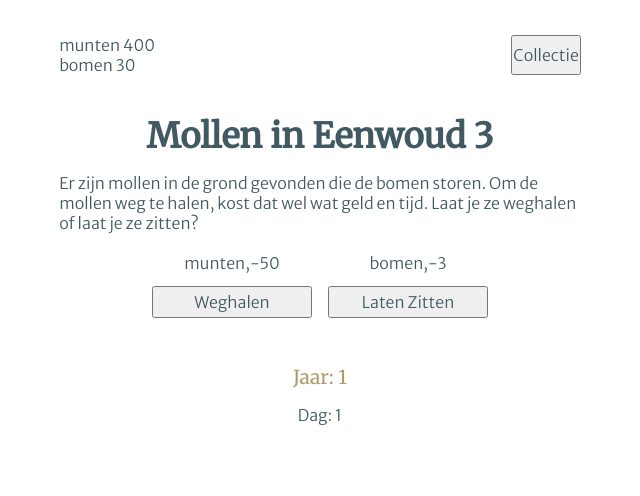
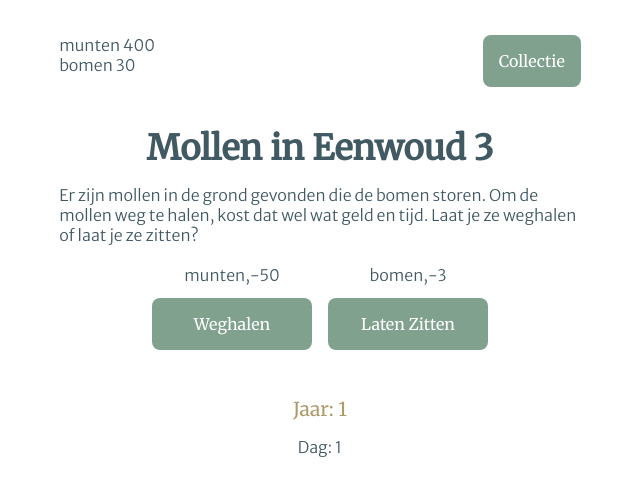
Before and after one commit to SjorsWijsman/jouw-eenwoud, a Svelte app: page / in a window 1280 px wide. Shown: the top 496 px of the page, without its empty margins (320-960 px from the left). Built offline with nearby package versions, Linux system fonts and the light colour scheme.

Commit message:
Added global button style

```diff
--- a/public/global.css
+++ b/public/global.css
@@ -68,3 +68,19 @@ h2 {
 p {
   margin-bottom: 0.8rem;
 }
+
+button {
+  padding: 1rem;
+  font-family: 'Merriweather', serif;
+  color: var(--color-white);
+  background-color: var(--color-green-light);
+  border: none;
+  border-radius: 0.5rem;
+  outline: none;
+}
+
+button:focus, button:hover {
+  background-color: var(--color-green);
+  transition: transform 0.1s;
+  transform: scale(1.1);
+}
--- a/src/App.svelte
+++ b/src/App.svelte
@@ -3,6 +3,7 @@ import Choices from "./components/Choices.svelte";
 import CollectionButton from "./components/CollectionButton.svelte";
 import Currency from "./components/Currency.svelte";
 import YearCounter from "./components/YearCounter.svelte";
+import { currentState } from "./data/appData.js";
 </script>
 
 <style>
@@ -19,7 +20,15 @@ import YearCounter from "./components/YearCounter.svelte";
   <CollectionButton/>
 </header>
 <main>
-  <Choices/>
+  {#if $currentState === "choice"}
+    <Choices/>
+  {:else if $currentState === "choiceResult"}
+    <p>Choice Result component</p>
+  {:else if $currentState === "endOfYear"}
+    <p>End of year component</p>
+  {:else if $currentState === "gameOver"}
+    <p>Game Over component</p>
+  {/if}
 </main>
 <footer>
   <YearCounter/>
--- a/src/components/ChoiceButton.svelte
+++ b/src/components/ChoiceButton.svelte
@@ -31,8 +31,8 @@ function nextDay() {
   }
 
   .choiceButton button {
-    width: 10rem;
-    height: 2rem;
+    min-width: 10rem;
+
   }
 </style>
 
--- a/src/data/appData.js
+++ b/src/data/appData.js
@@ -1,6 +1,14 @@
 import { writable } from "svelte/store"
 
 // Create writable stores for each data point
+/*
+States:
+- choice
+- choiceResult
+- endOfYear
+- gameOver
+*/
+export const currentState = writable()
 export const currentChoice = writable()
 export const currency = writable()
 export const currentYear = writable()
@@ -8,6 +16,7 @@ export const currentDay = writable()
 resetData()
 
 export function resetData() {
+  currentState.set("choice")
   currentChoice.set({})
   currency.set({
     munten: 400,
```
